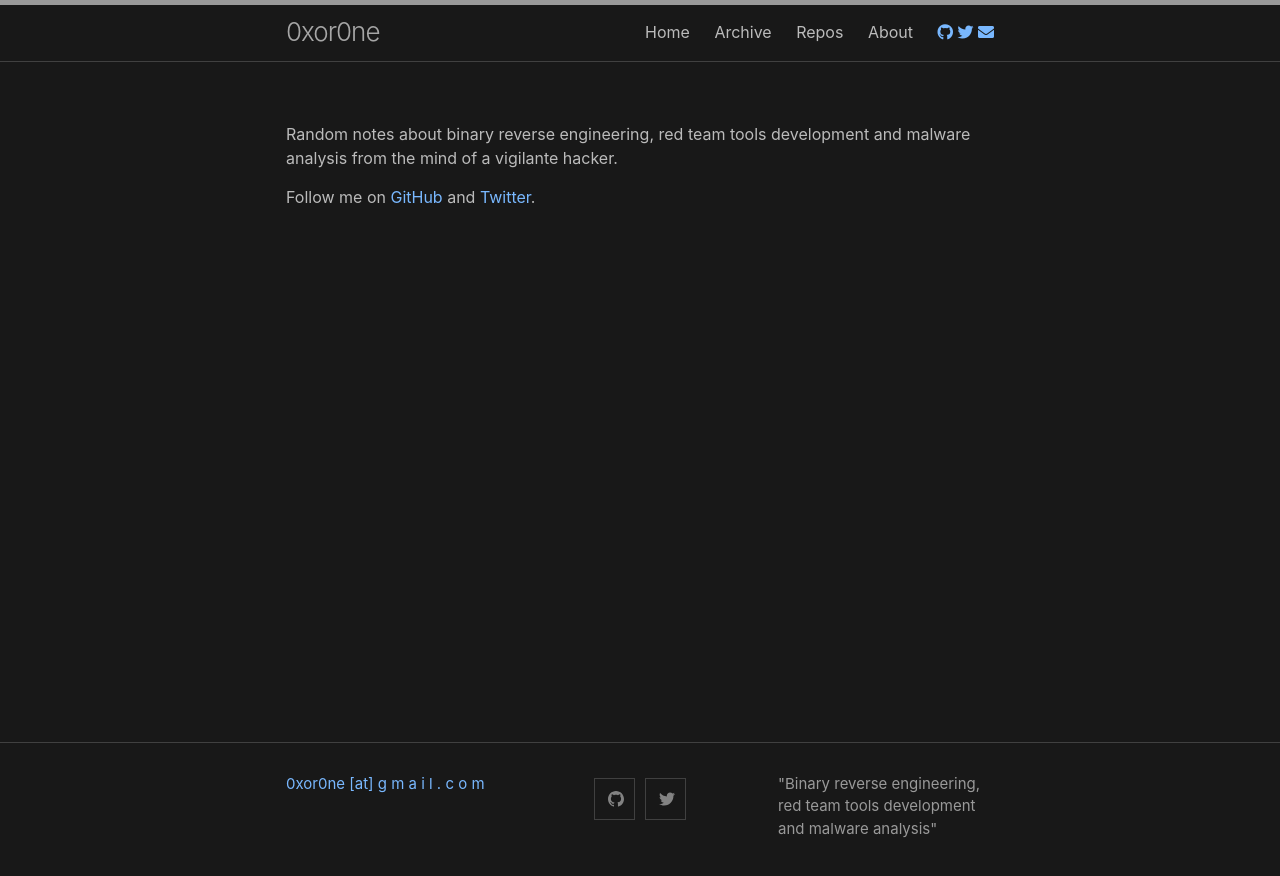
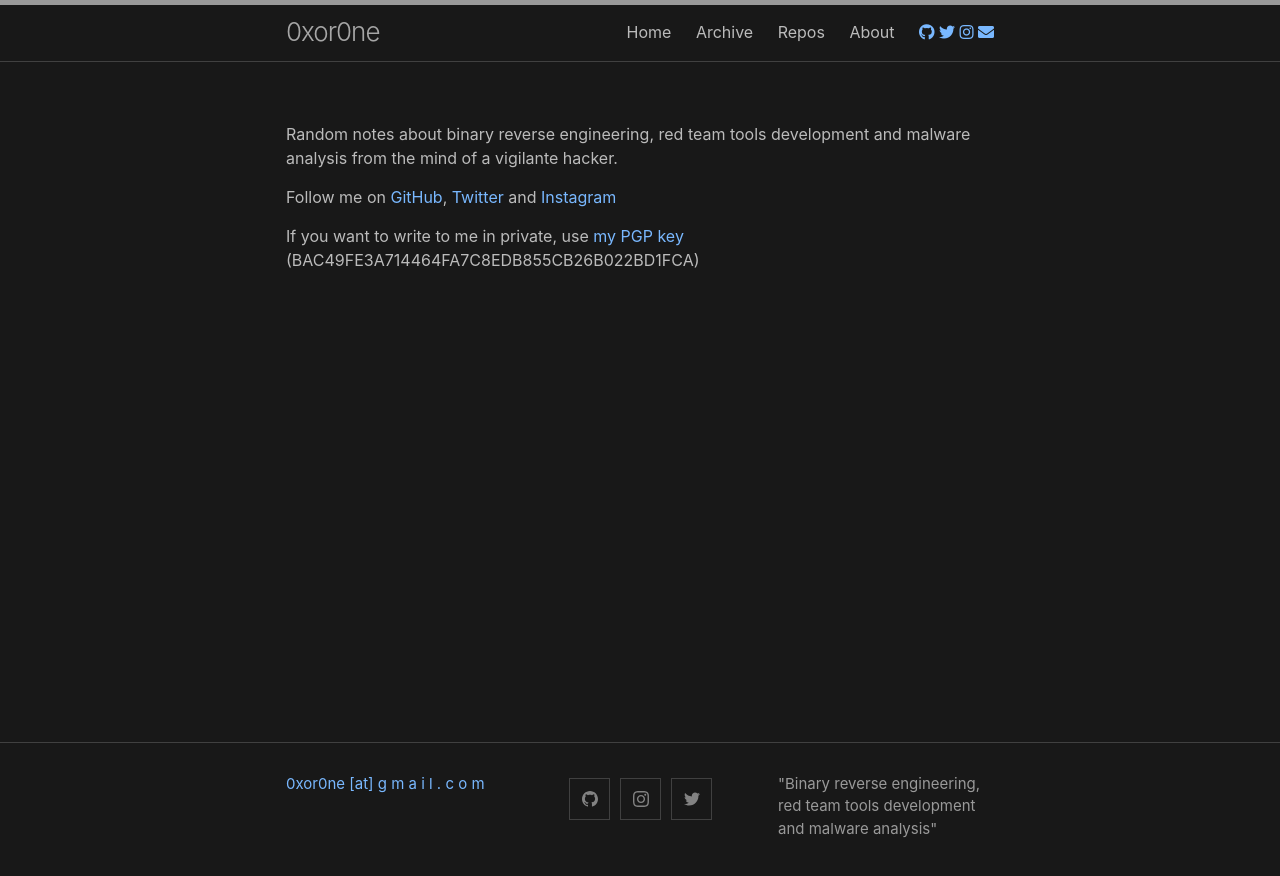
Before and after one commit to 0xor0ne/0xor0ne.github.io, a Jekyll site: the page built from about.md, in a window 1280 px wide. Shown: the top 876 px of the page. Built offline with Jekyll 4.4.1, drawn with Linux system fonts in a browser that asks for light colours; nearby versions of some CDN libraries.

```diff
--- a/_config.yml
+++ b/_config.yml
@@ -50,6 +50,7 @@
   social_links:
     twitter: 0xor0ne
     github: 0xor0ne
+    instagram: 0xor0ne
 
 # Exclude from processing.
 # The following items will not be processed, by default.
--- a/_data/settings.yml
+++ b/_data/settings.yml
@@ -22,4 +22,5 @@
 social:
 - {icon: 'fab fa-github', link: 'https://github.com/0xor0ne/'}
 - {icon: 'fab fa-twitter', link: 'https://twitter.com/0xor0ne'}
+- {icon: 'fab fa-instagram', link: 'https://www.instagram.com/0xor0ne/'}
 - {icon: 'fas fa-envelope', link: 'mailto:0xor0ne [at] g m a i l . c o m'}
--- a/about.md
+++ b/about.md
@@ -8,4 +8,6 @@
 Random notes about binary reverse engineering, red team tools development and
 malware analysis from the mind of a vigilante hacker.
 
-Follow me on [GitHub](https://github.com/0xor0ne) and [Twitter](https://twitter.com/0xor0ne).
+Follow me on [GitHub](https://github.com/0xor0ne), [Twitter](https://twitter.com/0xor0ne) and [Instagram](https://www.instagram.com/0xor0ne/)
+
+If you want to write to me in private, use [my PGP key](https://keys.openpgp.org/vks/v1/by-fingerprint/BAC49FE3A714464FA7C8EDB855CB26B022BD1FCA) (BAC49FE3A714464FA7C8EDB855CB26B022BD1FCA)
--- a/index.markdown
+++ b/index.markdown
@@ -7,3 +7,4 @@
 
 * [GitHub](https://github.com/0xor0ne)
 * [Twitter](https://twitter.com/0xor0ne)
+* [Instagram](https://www.instagram.com/0xor0ne/)
```
Also changed, not shown: repos.md (+6 -2 lines), Gemfile.lock.
